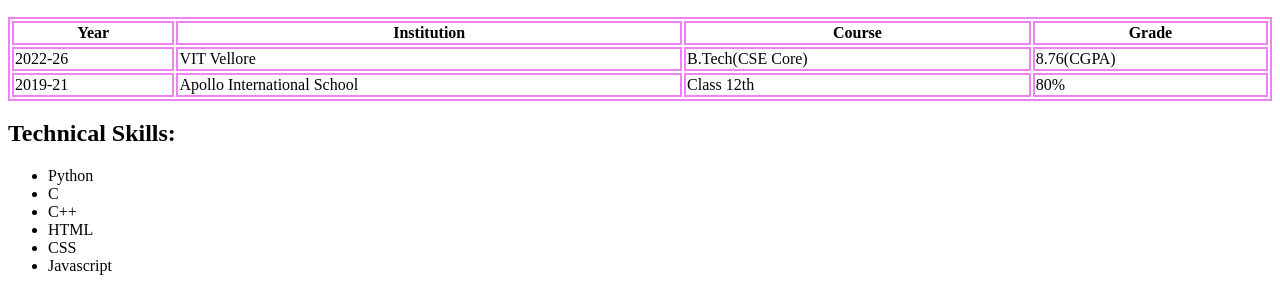
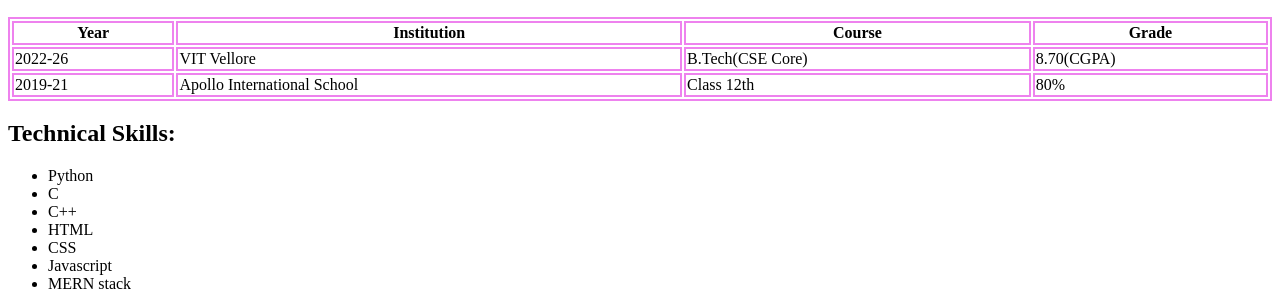
Before and after one commit to birajkashyap/resume, a plain HTML site: page index.html in a window 1280 px wide. Shown: the part 647-945 px from the top of the page. Drawn offline with Linux system fonts and the light colour scheme.

Commit message:
Update index.html

```diff
--- a/index.html
+++ b/index.html
@@ -32,7 +32,7 @@
             <td>2022-26</td>
             <td>VIT Vellore</td>
             <td>B.Tech(CSE Core)</td>
-            <td>8.76(CGPA)</td>
+            <td>8.70(CGPA)</td>
         </tr>
         <tr>
             <td>2019-21</td>
@@ -50,6 +50,7 @@
     <li>HTML</li>
     <li>CSS</li>
     <li>Javascript</li>
+    <li>MERN stack</li>
     </ul>
     <h2>Awards and prizes</h2>
     <ol>
```
